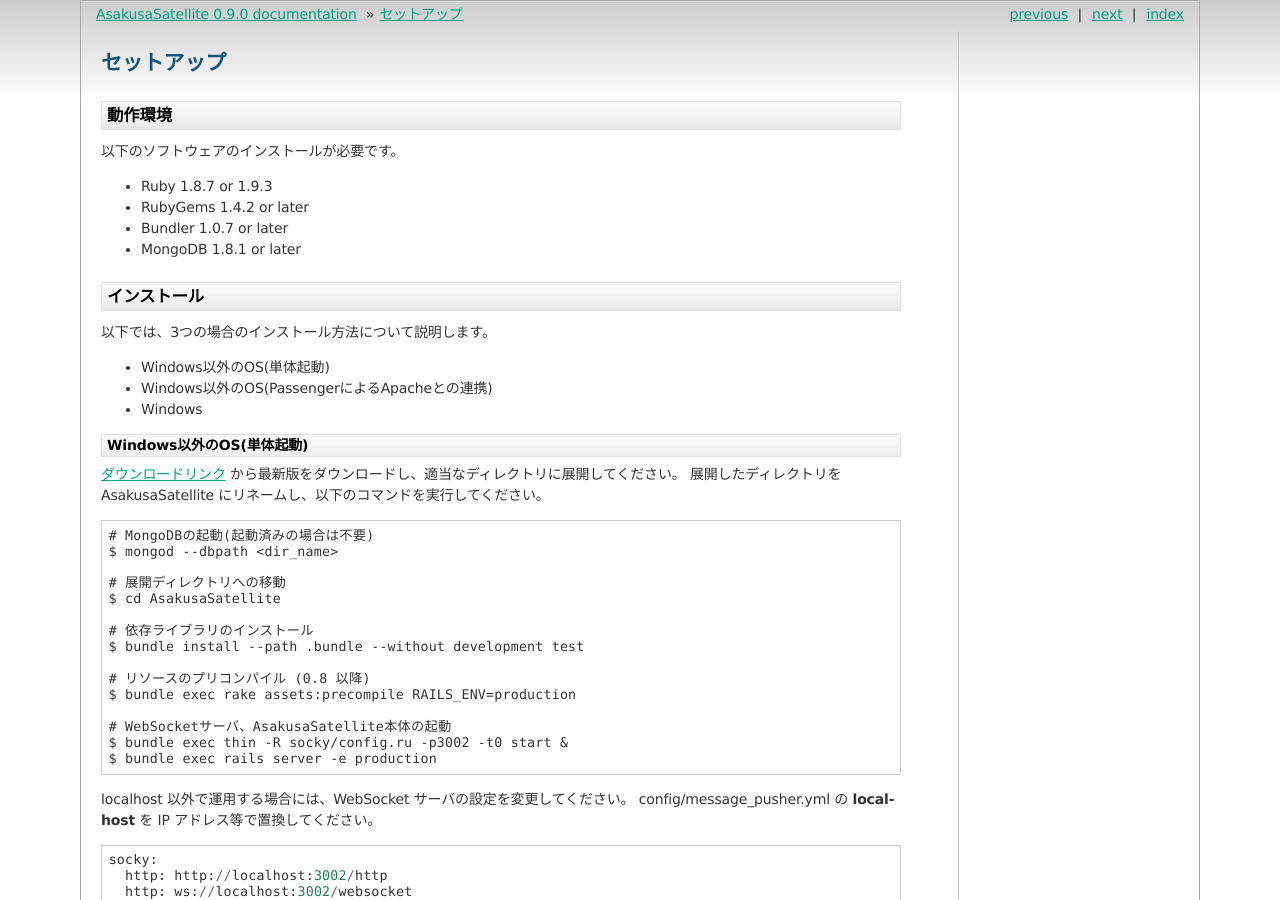
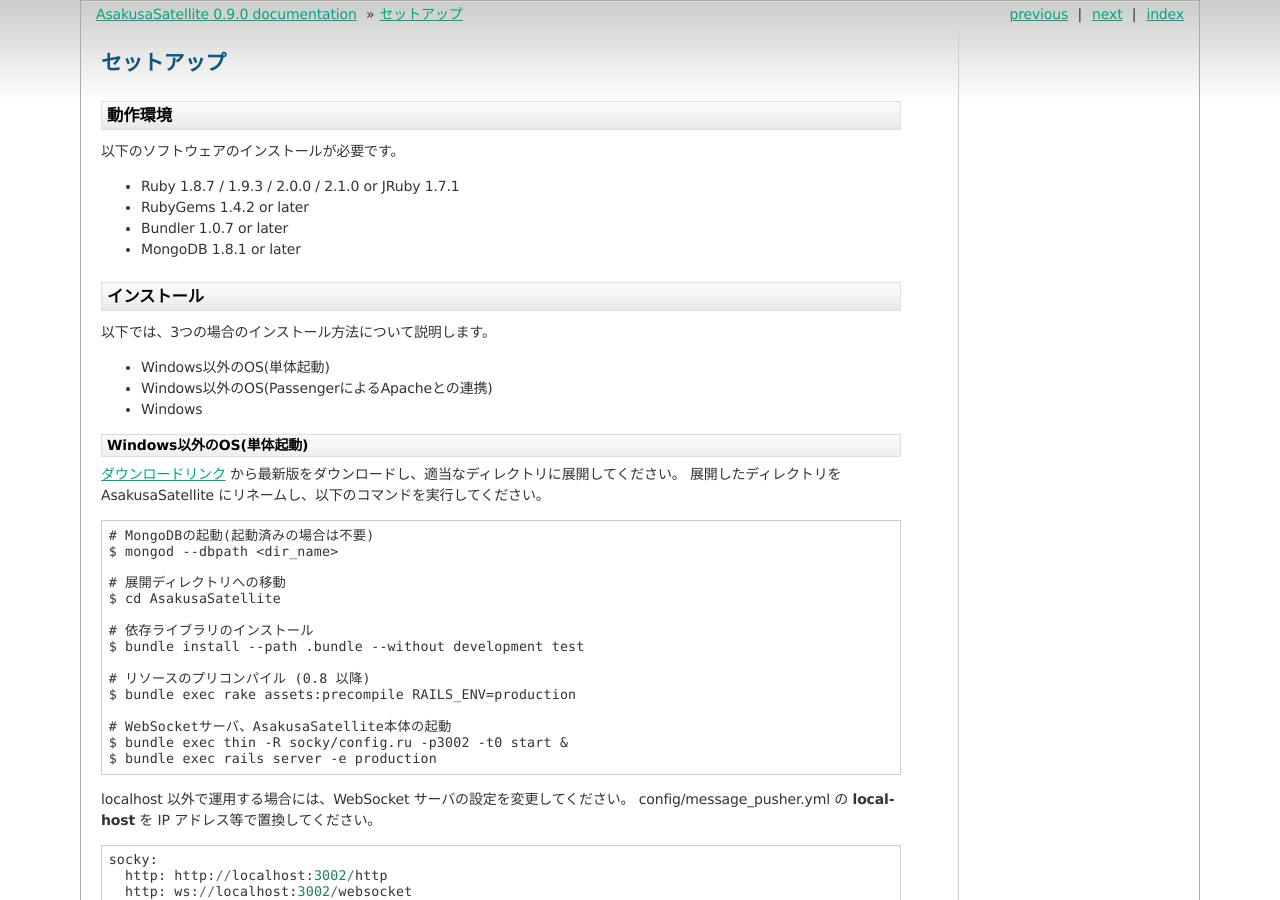
Before and after one commit to codefirst/asakusa-satellite-manual, a Sphinx documentation site: the page built from source/setup.rst, in a window 1280 px wide and 900 px high. Built offline with Sphinx 7.4.7, drawn with Linux system fonts in a browser that asks for light colours.

Commit message:
Updated: supporting Ruby versions

```diff
--- a/source/setup.rst
+++ b/source/setup.rst
@@ -4,7 +4,7 @@
 -----------------------
 以下のソフトウェアのインストールが必要です。
 
-* Ruby 1.8.7 or 1.9.3
+* Ruby 1.8.7 / 1.9.3 / 2.0.0 / 2.1.0 or JRuby 1.7.1
 * RubyGems 1.4.2 or later
 * Bundler 1.0.7 or later
 * MongoDB 1.8.1 or later
```
